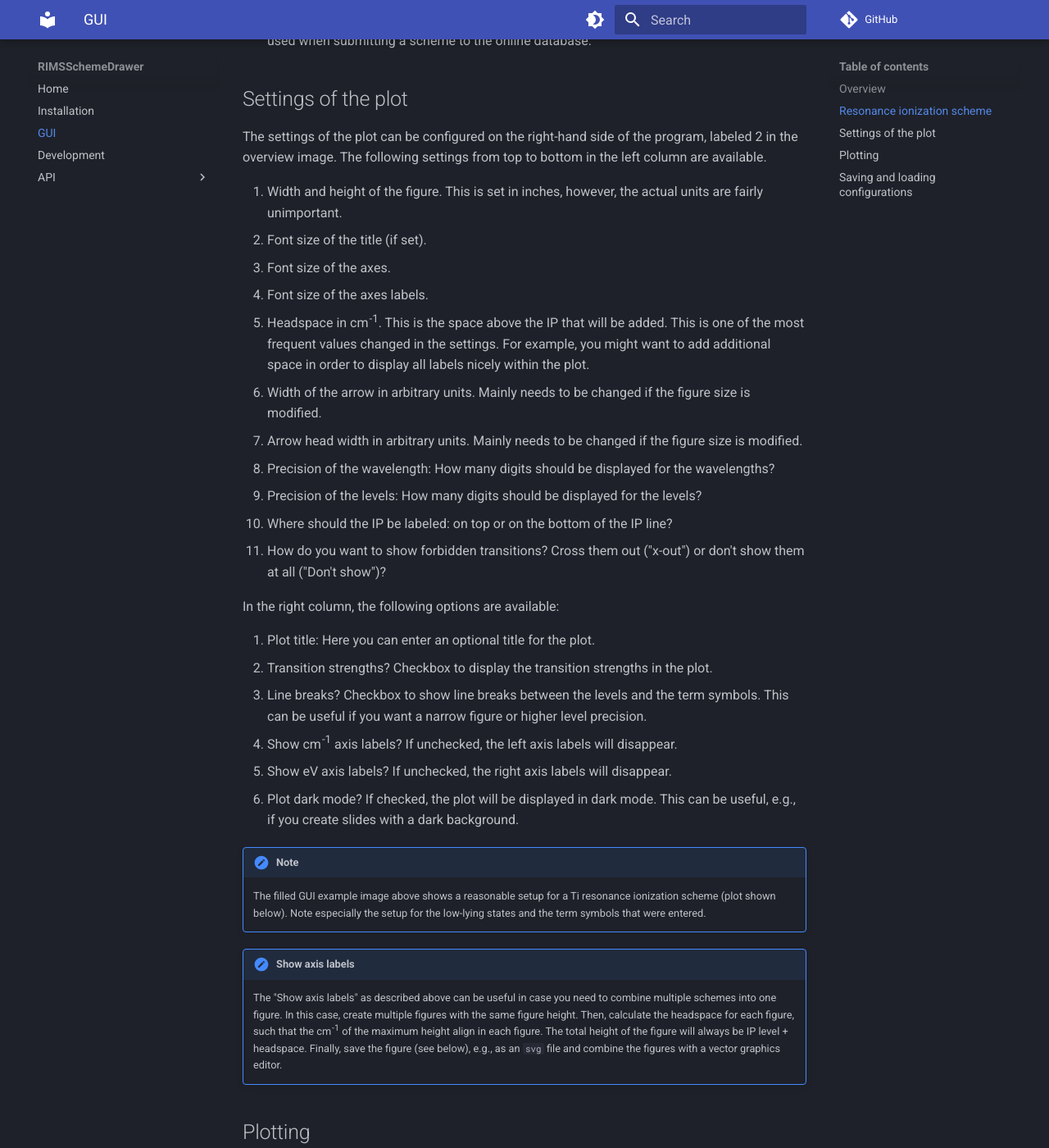
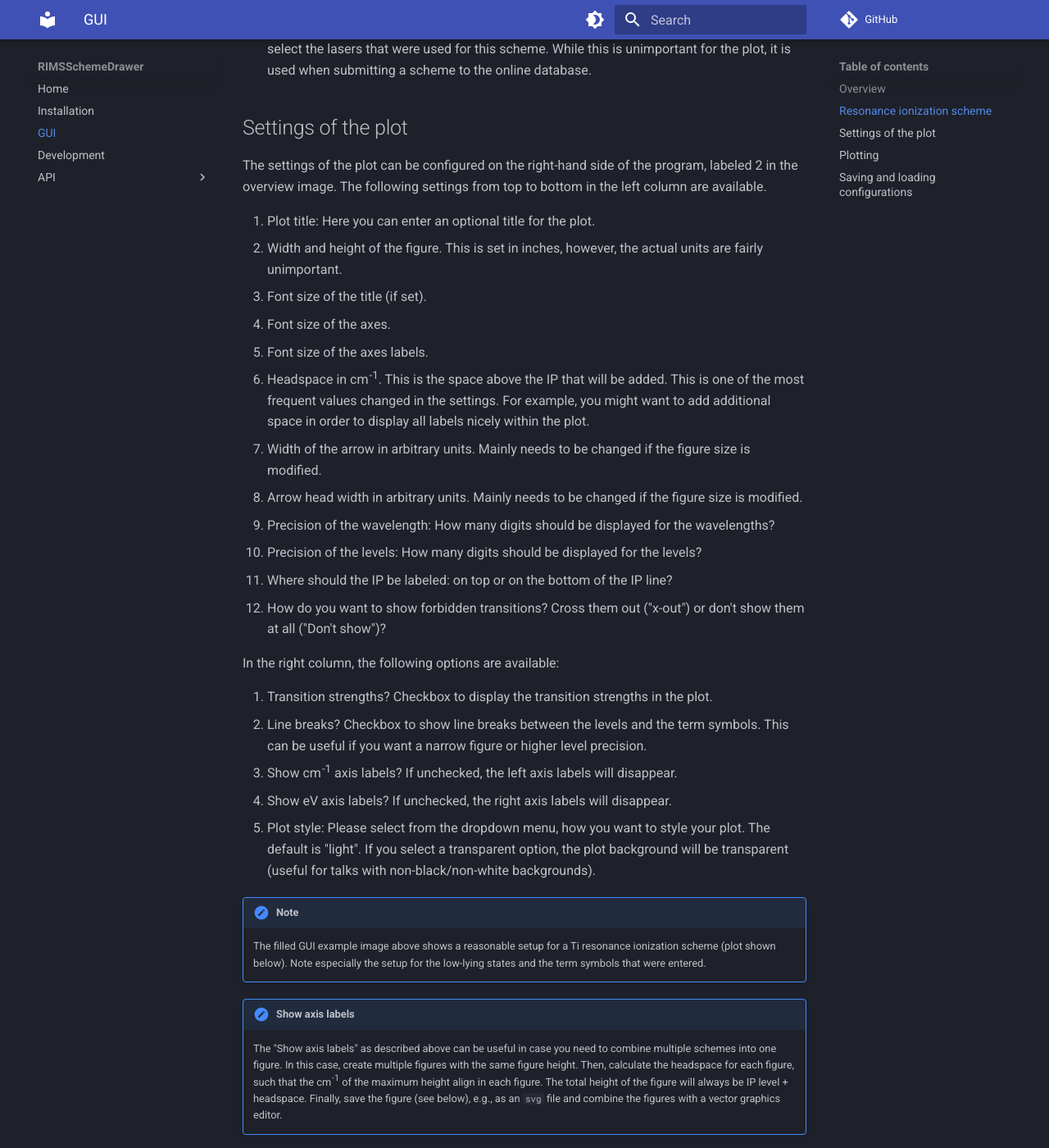
Before and after one commit to RIMS-Code/RIMSSchemeDrawer, an MkDocs documentation site: the page built from docs/gui.md, in a window 1280 px wide and 1400 px high, scrolled down 2094 px. Shown: the whole window at 82% size. Built offline with MkDocs 1.6.1 and Material for MkDocs 9.7.7, drawn with Linux system fonts in a browser that asks for light colours; comment, search, counter and statistics services are not loaded.

Commit message:
Extend plot style (#18)
* rearrange gui

* rewrite all to allow for transparent background

- drop down menu incorporated with "light", "dark", "light transparent", "dark transparent"
- Added plotter overwrite for transparent before returning the figure

* update docs, extend tests to dark and transparent mode w/ overwrites or w/o

```diff
--- a/docs/gui.md
+++ b/docs/gui.md
@@ -49,30 +49,31 @@ The sections are as follows:
 The settings of the plot can be configured on the right-hand side of the program, labeled 2 in the overview image.
 The following settings from top to bottom in the left column are available.
 
-1. Width and height of the figure. This is set in inches, however, the actual units are fairly unimportant.
-2. Font size of the title (if set).
-3. Font size of the axes.
-4. Font size of the axes labels.
-5. Headspace in cm<sup>-1</sup>. This is the space above the IP that will be added.
+1. Plot title: Here you can enter an optional title for the plot.
+2. Width and height of the figure. This is set in inches, however, the actual units are fairly unimportant.
+3. Font size of the title (if set).
+4. Font size of the axes.
+5. Font size of the axes labels.
+6. Headspace in cm<sup>-1</sup>. This is the space above the IP that will be added.
     This is one of the most frequent values changed in the settings.
     For example, you might want to add additional space in order to display all labels nicely within the plot.
-6. Width of the arrow in arbitrary units. Mainly needs to be changed if the figure size is modified.
-7. Arrow head width in arbitrary units. Mainly needs to be changed if the figure size is modified.
-8. Precision of the wavelength: How many digits should be displayed for the wavelengths?
-9. Precision of the levels: How many digits should be displayed for the levels?
-10. Where should the IP be labeled: on top or on the bottom of the IP line?
-11. How do you want to show forbidden transitions? Cross them out ("x-out") or don't show them at all ("Don't show")?
+7. Width of the arrow in arbitrary units. Mainly needs to be changed if the figure size is modified.
+8. Arrow head width in arbitrary units. Mainly needs to be changed if the figure size is modified.
+9. Precision of the wavelength: How many digits should be displayed for the wavelengths?
+10. Precision of the levels: How many digits should be displayed for the levels?
+11. Where should the IP be labeled: on top or on the bottom of the IP line?
+12. How do you want to show forbidden transitions? Cross them out ("x-out") or don't show them at all ("Don't show")?
 
 In the right column, the following options are available:
 
-1. Plot title: Here you can enter an optional title for the plot.
-2. Transition strengths? Checkbox to display the transition strengths in the plot.
-3. Line breaks? Checkbox to show line breaks between the levels and the term symbols.
+1. Transition strengths? Checkbox to display the transition strengths in the plot.
+2. Line breaks? Checkbox to show line breaks between the levels and the term symbols.
     This can be useful if you want a narrow figure or higher level precision.
-4. Show cm<sup>-1</sup> axis labels? If unchecked, the left axis labels will disappear.
-5. Show eV axis labels? If unchecked, the right axis labels will disappear.
-6. Plot dark mode? If checked, the plot will be displayed in dark mode.
-    This can be useful, e.g., if you create slides with a dark background.
+3. Show cm<sup>-1</sup> axis labels? If unchecked, the left axis labels will disappear.
+4. Show eV axis labels? If unchecked, the right axis labels will disappear.
+5. Plot style: Please select from the dropdown menu, how you want to style your plot.
+  The default is "light".
+  If you select a transparent option, the plot background will be transparent (useful for talks with non-black/non-white backgrounds).
 
 !!! note
     The filled GUI example image above shows a reasonable setup for a Ti resonance ionization scheme (plot shown below).
```
Also changed, not shown: other parts of docs/gui.md (+2 -1 lines), docs/img/gui_overview.png, docs/img/gui_overview.svg, docs/img/gui_ti_scheme.png, docs/img/plot_window_dark.png (added), 13 other files.
